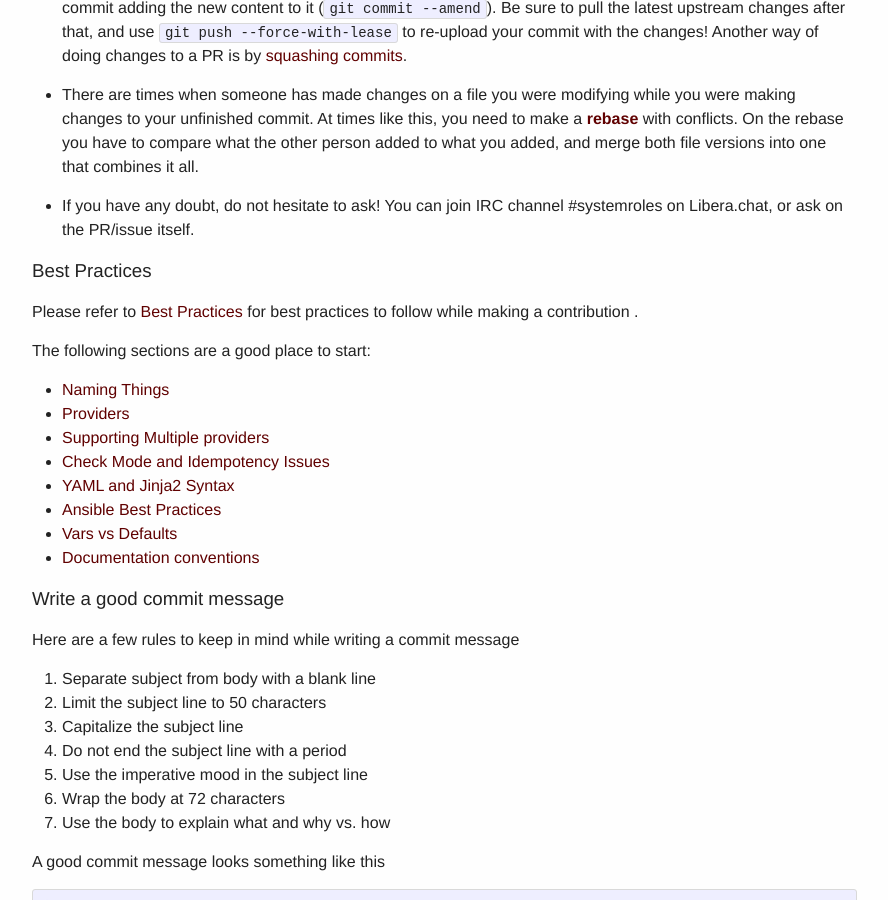
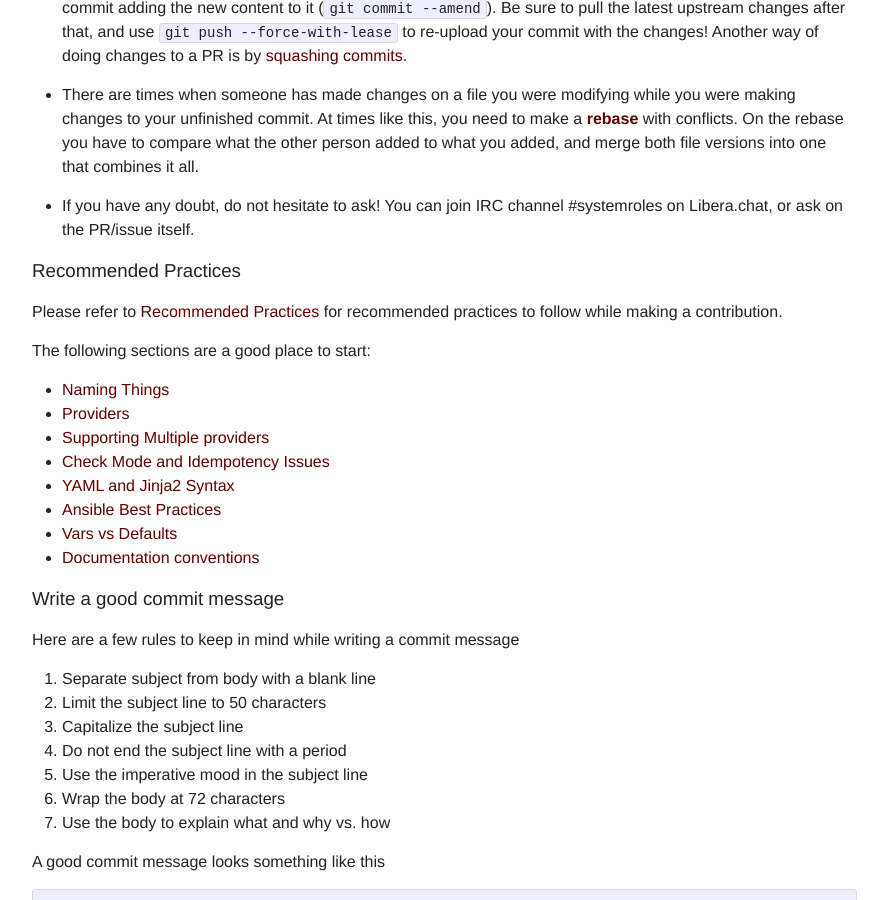
Before and after one commit to linux-system-roles/linux-system-roles.github.io, a Jekyll site: the page built from contribute.md, in a window 1280 px wide and 900 px high, scrolled down 3560 px. Shown: the whole window, without its empty margins (38-926 px from the left). Built offline with Jekyll 4.4.1, drawn with Linux system fonts in a browser that asks for light colours.

Commit message:
more (#73)

```diff
--- a/contribute.md
+++ b/contribute.md
@@ -193,20 +193,20 @@ added, and merge both file versions into one that combines it all.
 - If you have any doubt, do not hesitate to ask! You can join IRC channel \#systemroles
   on Libera.chat, or ask on the PR/issue itself.
 
-### Best Practices
+### Recommended Practices
 
-Please refer to [Best Practices](https://github.com/oasis-roles/meta_standards/blob/master/README.md) for best practices to follow while making a contribution .
+Please refer to [Recommended Practices](https://github.com/redhat-cop/automation-good-practices) for recommended practices to follow while making a contribution.
 
 The following sections are a good place to start:
 
-* [Naming Things](https://github.com/oasis-roles/meta_standards/blob/master/README.md#naming-things)
-* [Providers](https://github.com/oasis-roles/meta_standards/blob/master/README.md#providers)
-* [Supporting Multiple providers](https://github.com/oasis-roles/meta_standards/blob/master/README.md#supporting-multiple-providers)
-* [Check Mode and Idempotency Issues](https://github.com/oasis-roles/meta_standards/blob/master/README.md#check-mode-and-idempotency-issues)
-* [YAML and Jinja2 Syntax](https://github.com/oasis-roles/meta_standards/blob/master/README.md#yaml-and-jinja2-syntax)
-* [Ansible Best Practices](https://github.com/oasis-roles/meta_standards/blob/master/README.md#ansible-best-practices)
-* [Vars vs Defaults](https://github.com/oasis-roles/meta_standards/blob/master/README.md#vars-vs-defaults)
-* [Documentation conventions](https://github.com/oasis-roles/meta_standards/blob/master/README.md#documentation-conventions)
+* [Naming Things](https://github.com/redhat-cop/automation-good-practices/blob/main/roles/README.adoc#naming-things)
+* [Providers](https://github.com/redhat-cop/automation-good-practices/blob/main/roles/README.adoc#providers)
+* [Supporting Multiple providers](https://github.com/redhat-cop/automation-good-practices/blob/main/roles/README.adoc#supporting-multiple-providers)
+* [Check Mode and Idempotency Issues](https://github.com/redhat-cop/automation-good-practices/blob/main/roles/README.adoc#check-mode-and-idempotency-issues)
+* [YAML and Jinja2 Syntax](https://github.com/redhat-cop/automation-good-practices/blob/main/coding_style/README.adoc#yaml-and-jinja2-syntax)
+* [Ansible Best Practices](https://github.com/redhat-cop/automation-good-practices/blob/main/coding_style/README.adoc#ansible-guidelines)
+* [Vars vs Defaults](https://github.com/redhat-cop/automation-good-practices/blob/main/roles/README.adoc#vars-vs-defaults)
+* [Documentation conventions](https://github.com/redhat-cop/automation-good-practices/blob/main/roles/README.adoc#documentation-conventions)
 
 
 ### Write a good commit message
```
